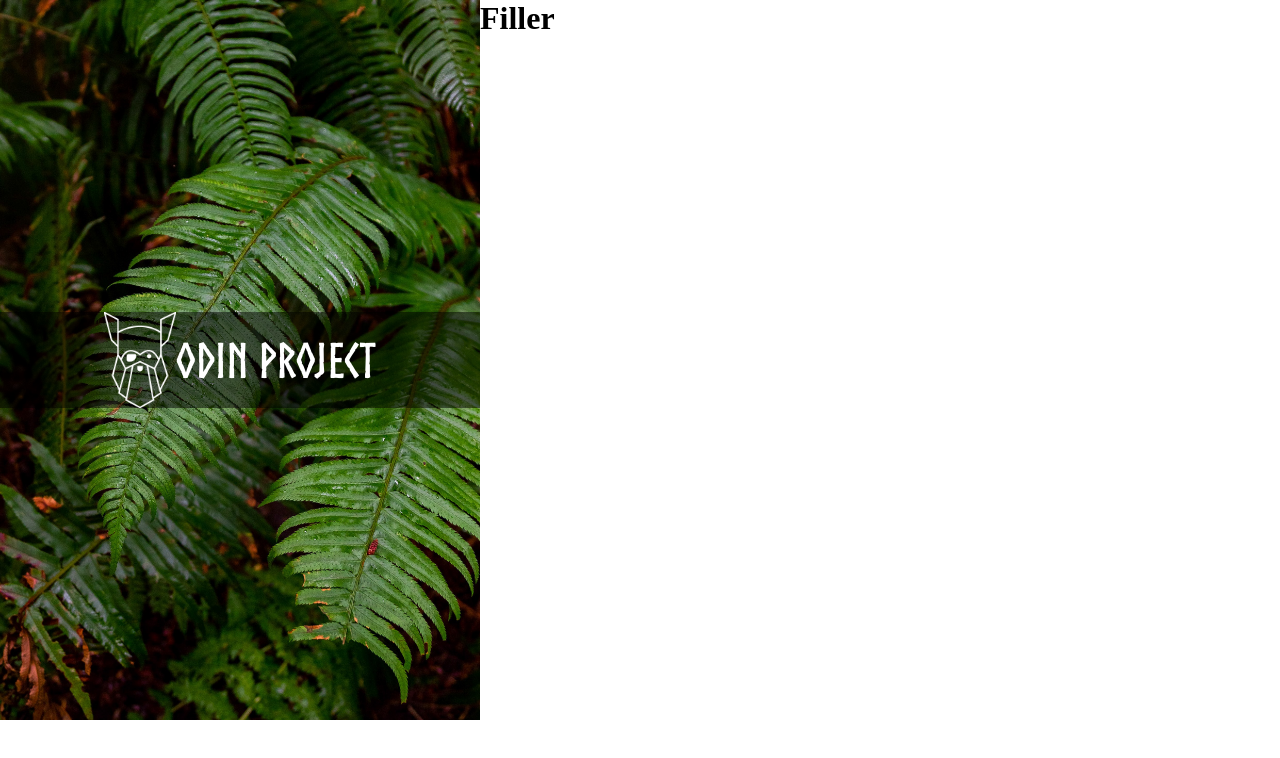
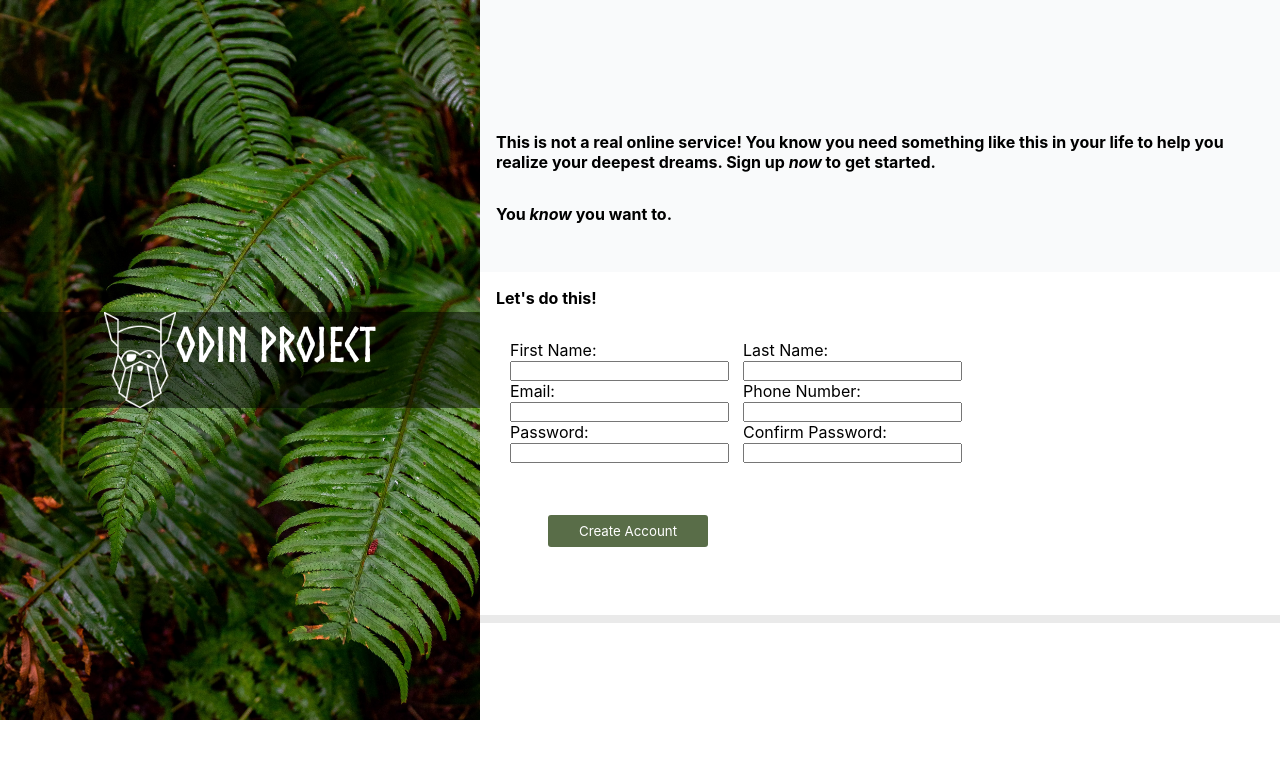
Before and after one commit to matthew156/OdinProjectJS, a plain HTML site: page sign-up/index.html in a window 1280 px wide. Drawn offline with Linux system fonts and the light colour scheme.

Commit message:
Completed the sign up form with password validation

```diff
--- a/sign-up/index.html
+++ b/sign-up/index.html
@@ -16,9 +16,66 @@
             </div>
         </div>
         <div class="right-form">
-            <h1>Filler</h1>
-            <form></form>
+            <div class="top">
+                <h4>This is not a real online service! You know you need something like this in your life to help you realize your deepest dreams.
+                    Sign up <em>now</em> to get started. </h4>
+
+                <h4>You <em>know</em> you want to.</h4>
+            </div>
+            <div class="form">
+                <h4>Let's do this!</h4>
+                <form id="form" action="#">
+                <div class="appearance">
+                    <div class="col-1">
+                        <p>First Name:</p>
+                        <input name="first_name" type="text" required>
+                        <p>Email:</p>
+                        <input name="email" type="text" required>
+                        <p>Password:</p>
+                        <input name="password" type="text" class="password">
+                    </div>
+                    <div>
+                        <p>Last Name:</p>
+                        <input name="first_name" type="text">
+                        <p>Phone Number:</p>
+                        <input name="first_name" type="text">
+                        <p>Confirm Password:</p>
+                        <input name="first_name" type="text" class="confPassword">
+                    </div>
+                </div>
+                <input type="submit" value="Create Account" class="btn">
+                </form>
+            </div>
         </div>
     </div>
+    <script>
+        // DOM VARIABLES
+        let password = document.querySelector('.password')
+
+        let confPassword = document.querySelector('.confPassword')
+
+        let form =  document.getElementById("form")
+
+        let col1 =  document.querySelector('.col-1')
+
+
+        // CREATES THE INVALID TEXT
+        const invalid = document.createElement('p')
+            invalid.style.color = 'red'
+            invalid.textContent = `Passwords don't match`
+
+        // IF PASSWORDS DON'T MATCH
+         function submit(e)
+        {
+            e.preventDefault()
+            if(password.value != confPassword.value){
+                password.classList.add('invalidPassword')
+                confPassword.classList.add('invalidPassword')
+                console.log('submitted!')
+                col1.appendChild(invalid)
+        }
+    }
+    form.addEventListener('submit', submit)
+    </script>
 </body>
 </html>
--- a/sign-up/style.css
+++ b/sign-up/style.css
@@ -2,13 +2,16 @@
 *{
     margin: 0px;
     padding: 0px;
+    font-family: -apple-system, BlinkMacSystemFont, 'Segoe UI', Roboto, Oxygen, Ubuntu, Cantarell, 'Open Sans', 'Helvetica Neue', sans-serif;
 }
 
 @font-face {
     font-family: Norse-Bold;
     src: url(static/Norse-Bold.otf);
 }
-
+h4{
+    padding-bottom: 2rem;
+}
 /* CONTAINER FOR LEFT AND RIGHT SIDEBARS */
 .container{
     display: flex;
@@ -37,11 +40,43 @@
     width:auto;
 }
 
-/* RIGHT SIDEBAR */
-
-
 #odin{
     color: white;
     font-family: Norse-Bold;
     font-size: 3rem;
 }
+/* RIGHT SIDEBAR */
+.top {
+    background-color: #f9fafb;
+    display: flex;
+    flex-direction: column;
+    justify-content: flex-end;
+    /* border: 2px solid black; */
+    height: 15rem;
+    padding: 1rem;
+}
+.form{
+    padding:1rem;
+    box-shadow: 0px 8px rgba(0, 0, 0, 0.081);
+}
+
+.appearance{
+    display: flex;
+    justify-content: space-evenly;
+    width: 30rem;
+
+}
+
+.invalidPassword{
+    border: red solid 1px;
+}
+
+.btn{
+    margin: 3.25rem;
+    width: 10rem;
+    height:2rem;
+    background-color: #596d48;
+    color: white;
+    border-radius: 3px;
+    border: none;
+}
```
